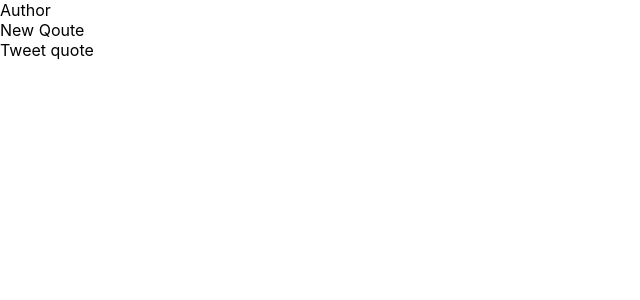
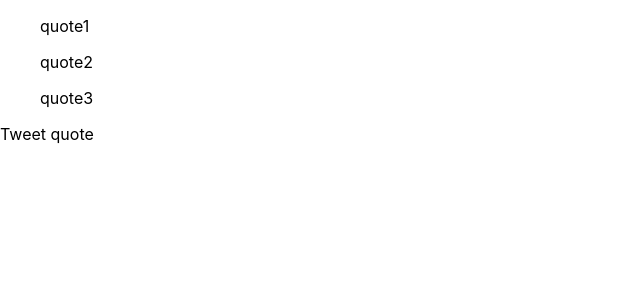
Before and after one commit to ChrisB55/Random-Quote-Generator, a React (Create React App) app: page / in a window 1280 px wide. Shown: the top 300 px of the page, without its empty margins (0-640 px from the left). Built offline with nearby package versions, Linux system fonts and the light colour scheme.

Commit message:
add state, render simple array
add three quote array

```diff
--- a/src/App.js
+++ b/src/App.js
@@ -2,17 +2,39 @@ import React, { Component } from 'react';
 import logo from './logo.svg';
 import './App.css';
 
+const quotes = [
+  {text: 'You know you’re in love when you can’t fall asleep because reality is finally better than your dreams.”.',
+  author: 'Dr. Suess'},
+  {text: 'Live in the sunshine, swim the sea, drink the wild air.',
+  author: 'Ralph Waldo Emerson'},
+  {text: 'The successful warrior is the average man, with laser-like focus.',
+  author: 'Bruce Lee'}
+];
+
+
 class App extends React.Component {
+  constructor(props) {
+    super(props);
+
+    this.state = {
+      text: ['quote1', 'quote2', 'quote3'],
+    };
+  }
   render() {
     return (
       <div>
 
         <div id="quote-box" className="post card">
           <div id="text">
+
+          {this.state.text.map(item => (
+            <ul key={item}>{item}</ul>
+          ))}
+
           </div>
-          <div id="author"> Author
+          <div id="author">
           </div>
-          <div id="new-quote"> New Qoute
+          <div id="new-quote">
           </div>
           <div id="tweet-quote"> Tweet quote
           </div>
```
